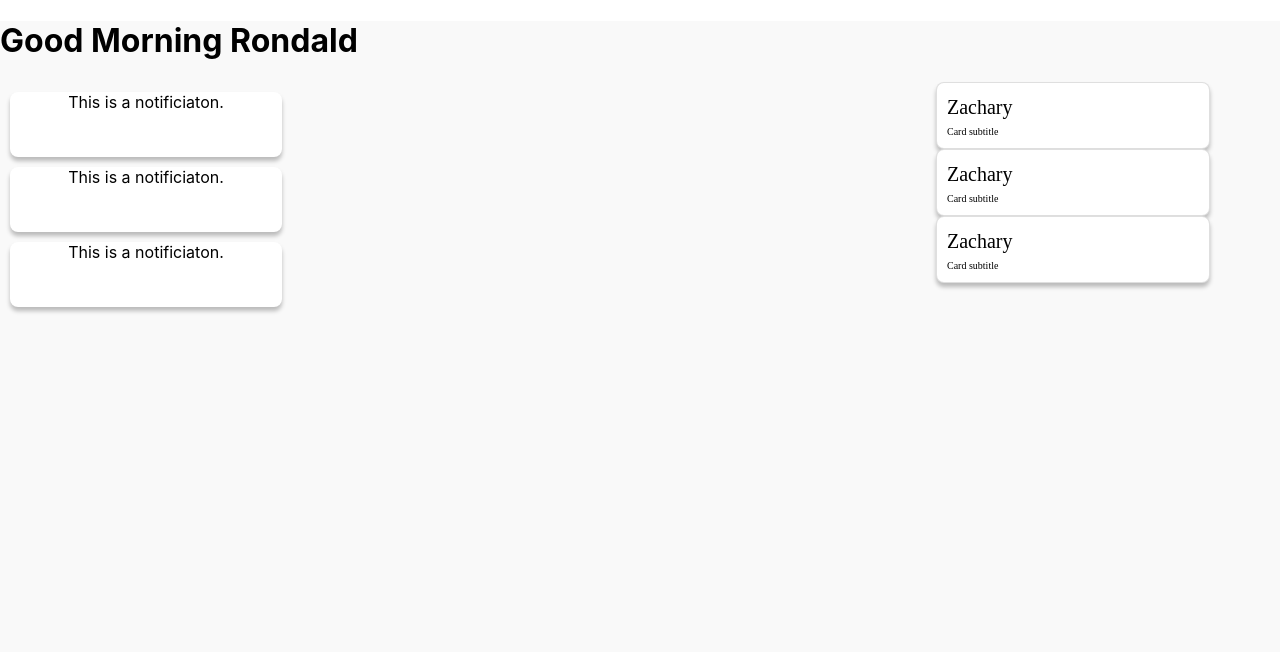
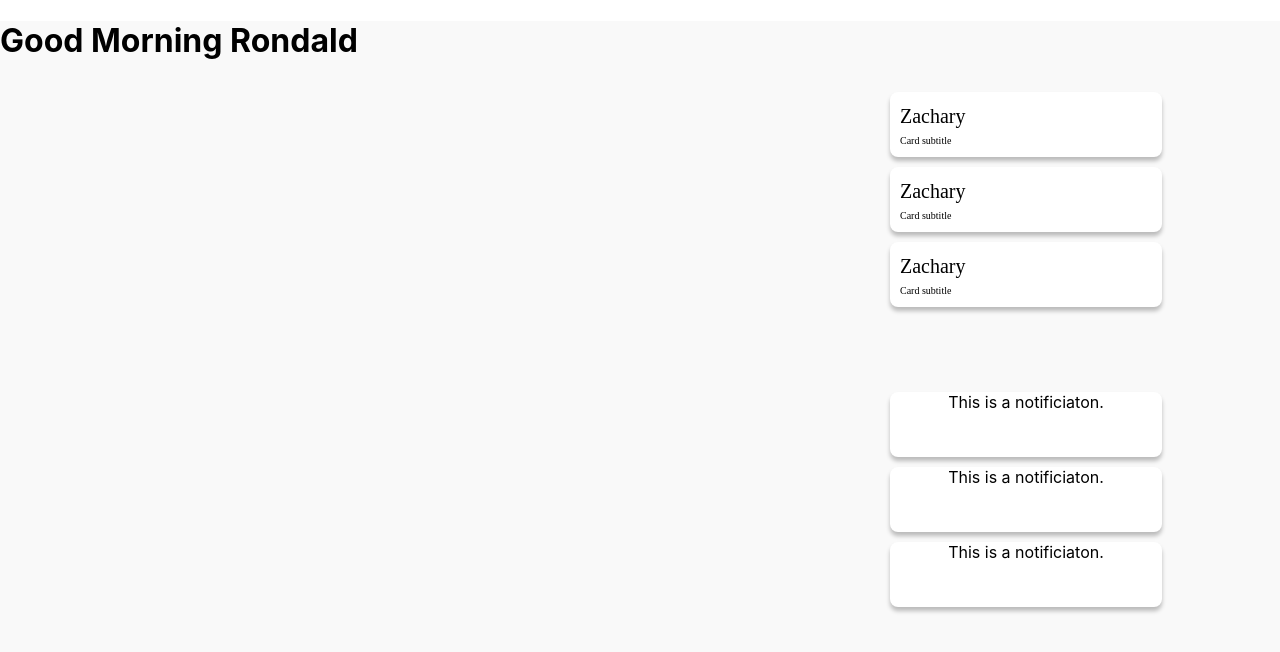
Before and after one commit to kimhjoseph/Roomies, a React (Create React App) app in the folder roomies/: page /home in a window 1280 px wide. Shown: the top 652 px of the page. Built offline with nearby package versions, Linux system fonts and the light colour scheme.

Commit message:
Containers made relative to one another

```diff
--- a/roomies/src/Card.css
+++ b/roomies/src/Card.css
@@ -10,11 +10,23 @@
   border-radius: 8px;
 }
 
+.MainContainer{
+  position:relative;
+  float: right;
+  margin-right:400px;
+}
+
 .NotificationContainer{
-  display: grid;
-  position: relative;
+  position: absolute;
+  top: 300px;
+}
+
+.UserContainer{
+	position:absolute;
   top: 0px;
 }
+
+
 
 .UserCards {
 
--- a/roomies/src/NotificationCards.js
+++ b/roomies/src/NotificationList.js
@@ -2,6 +2,7 @@ import React, { Component } from 'react';
 import { Container, Row, Col } from 'reactstrap';
 import NotificationCard from './NotificationCard';
 import './Card.css';
+
 
 
 class NotificationCards extends Component {
@@ -14,8 +15,8 @@ class NotificationCards extends Component {
       <div>
       <Container className="NotificationContainer">
       	<Row>
-      		<Col sm="4">
-              <NotificationCard />
+      		<Col>
+              <NotificationCard  />
               <NotificationCard />
               <NotificationCard />
         		</Col>
--- a/roomies/src/RoomiesHome.jsx
+++ b/roomies/src/RoomiesHome.jsx
@@ -1,13 +1,17 @@
 import React from 'react';
 import UserList from './UserList'
-import NotificationCards from './NotificationCards'
+import NotificationCards from './NotificationList'
+import { Container, Row, Col } from 'reactstrap';
+import './Card.css'
 
 function RoomiesHome() {
     return (
       <div>
           <h1>Good Morning Rondald</h1>
-          <UserList/>
-          <NotificationCards/>
+          <Container className='MainContainer'>
+            <UserList/>
+            <NotificationCards/>
+          </Container>
 
       </div>
     );
--- a/roomies/src/UserCard.js
+++ b/roomies/src/UserCard.js
@@ -4,6 +4,7 @@ import {
   CardTitle, CardSubtitle, Button
 } from 'reactstrap';
 import './UserCard.css'
+import './Card.css'
 
 class UserCard extends Component {
 	constructor() {
@@ -13,7 +14,7 @@ class UserCard extends Component {
 	render () {
 		return (
 		    <div>
-		      <Card className='user-card'>
+		      <Card className='NotificationCard'>
 		        <CardBody className ='user-card-body'>
 		          <CardTitle className ='user-card-title'>Zachary</CardTitle>
 		          <CardSubtitle className='user-card-subtitle'>Card subtitle</CardSubtitle>
--- a/roomies/src/UserList.css
+++ b/roomies/src/UserList.css
@@ -1,4 +1,9 @@
+.container{
+	position:relative;
+	float:right;
+  margin-right: 40px;
+}
 .user-container{
+	position:absolute;
 	float:right;
-    margin-right: 70px;
 }
--- a/roomies/src/UserList.js
+++ b/roomies/src/UserList.js
@@ -5,7 +5,7 @@ import {
 } from 'reactstrap';
 import { Container, Row, Col } from 'reactstrap';
 import UserCard from './UserCard';
-import './UserList.css'
+import './Card.css'
 
 class UserList extends Component {
 	constructor() {
@@ -15,9 +15,9 @@ class UserList extends Component {
 	render () {
 		return (
 		    <div>
-		      <Container className="user-container">
+		      <Container className="UserContainer">
 		      	<Row>
-		      		<Col sm="2">
+		      		<Col>
 		      			<UserCard />
 		      			<UserCard />
 		      			<UserCard />
```
